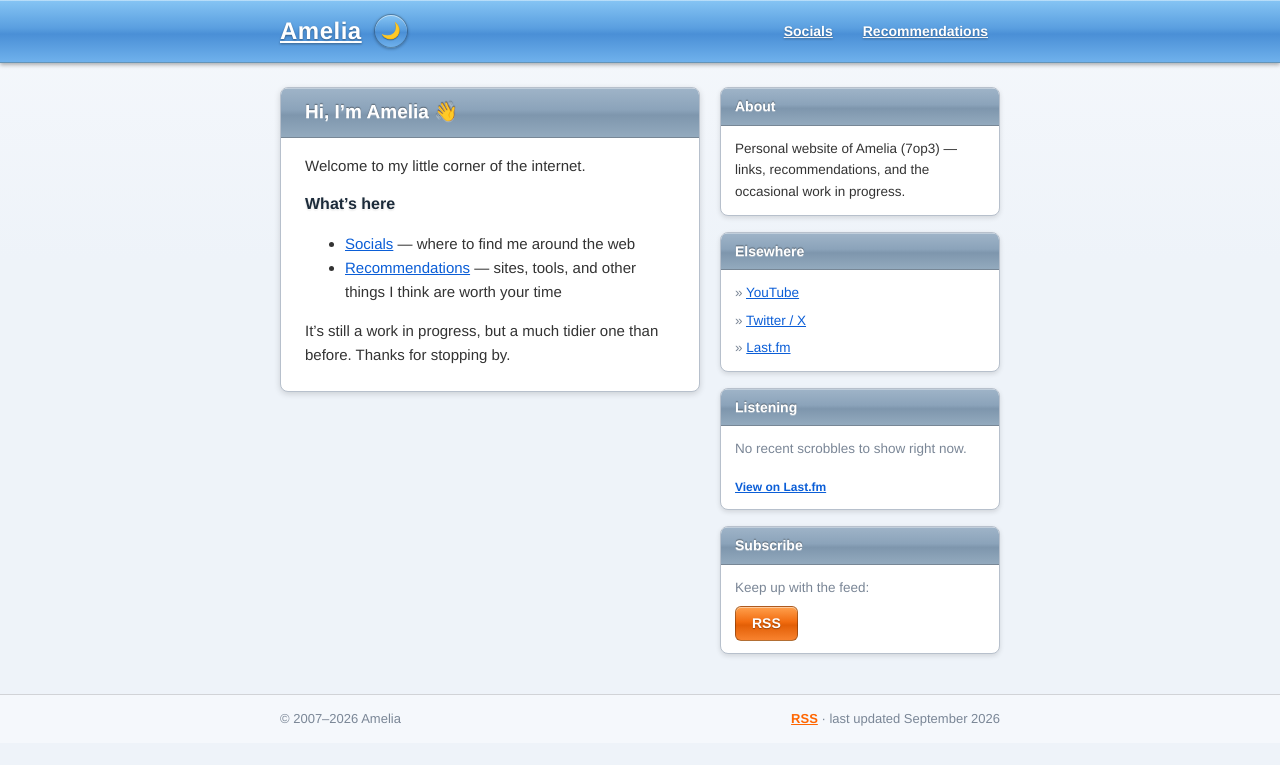
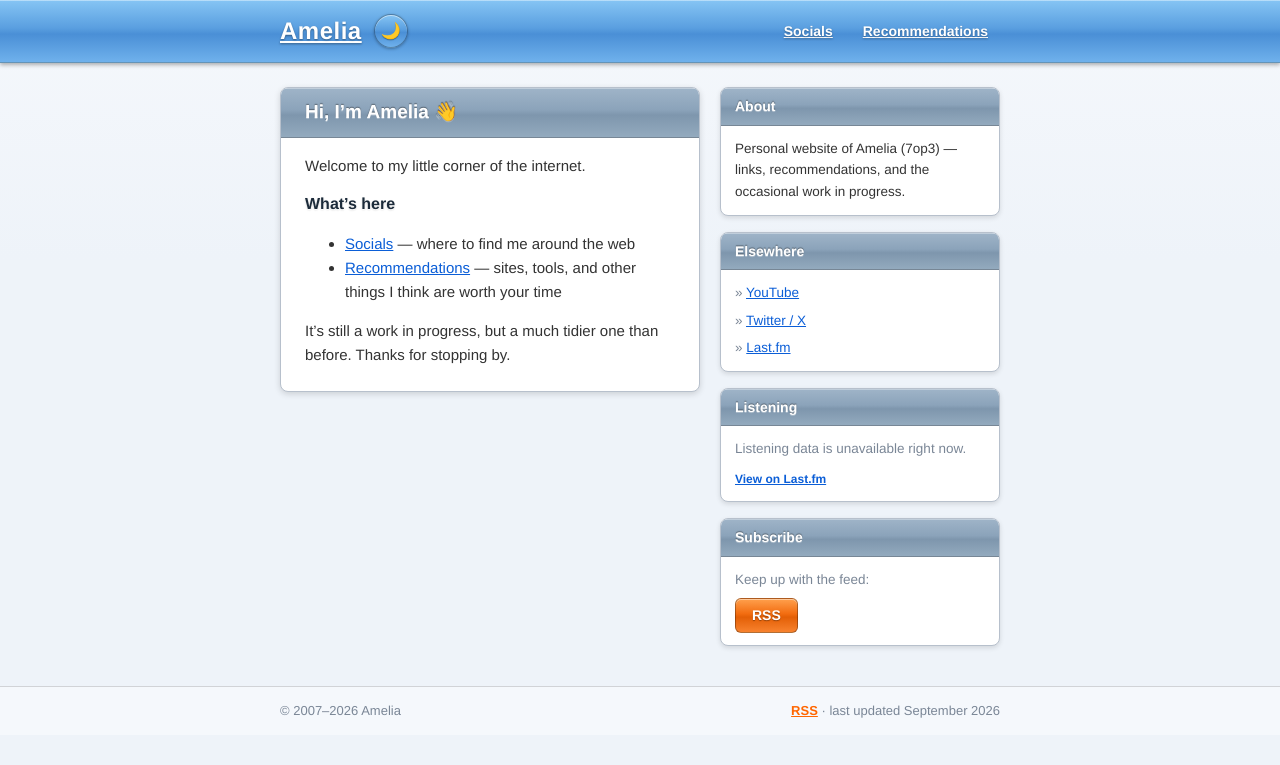
Before and after one commit to 7op3/7op3.github.io, a Jekyll site: the page built from index.md, in a window 1280 px wide. Shown: the top 765 px of the page. Built offline with Jekyll 4.4.1, drawn with Linux system fonts in a browser that asks for light colours; some of the changed lines change nothing that is shown.

Commit message:
Refresh Last.fm data separately

```diff
--- a/_includes/head.html
+++ b/_includes/head.html
@@ -15,6 +15,7 @@
   </script>
   {%- seo -%}
   <link rel="stylesheet" href="{{ "/assets/main.css" | relative_url }}">
+  <script src="{{ "/assets/lastfm.js" | relative_url }}" defer></script>
   <link rel="icon" href="{{ "/assets/favicon.svg" | relative_url }}" type="image/svg+xml">
   {%- feed_meta -%}
   {%- if jekyll.environment == 'production' and site.google_analytics -%}
--- a/_includes/sidebar.html
+++ b/_includes/sidebar.html
@@ -22,26 +22,9 @@
   <div class="widget listening-widget">
     <h2 class="widget-title">Listening</h2>
     <div class="widget-body">
-      {%- assign listening = site.data.lastfm -%}
-      {%- if listening and listening.available -%}
-        <div class="listening-track">
-          {%- if listening.image != empty -%}
-          <img class="listening-art" src="{{ listening.image | escape }}" alt="Album artwork for {{ listening.album | default: listening.name | escape }}" width="64" height="64" loading="lazy">
-          {%- else -%}
-          <div class="listening-art listening-art-empty" aria-hidden="true">LP</div>
-          {%- endif -%}
-          <div class="listening-details">
-            <p class="listening-status">{%- if listening.nowPlaying -%}Now playing{%- else -%}Last played{%- endif -%}</p>
-            <a class="listening-name" href="{{ listening.url | escape }}">{{ listening.name | escape }}</a>
-            <p class="listening-artist">{{ listening.artist | escape }}</p>
-            {%- if listening.album != empty -%}
-            <p class="listening-album">{{ listening.album | escape }}</p>
-            {%- endif -%}
-          </div>
-        </div>
-      {%- else -%}
-        <p class="listening-empty">No recent scrobbles to show right now.</p>
-      {%- endif -%}
+      <div id="lastfm-track" aria-live="polite">
+        <p class="listening-empty">Loading latest track...</p>
+      </div>
       <a class="listening-profile" href="https://www.last.fm/user/ropeburns">View on Last.fm</a>
     </div>
   </div>
--- /dev/null
+++ b/assets/lastfm.js
@@ -0,0 +1,67 @@
+(function () {
+  var widget = document.getElementById('lastfm-track');
+  if (!widget) return;
+
+  function textElement(tag, className, text) {
+    var element = document.createElement(tag);
+    element.className = className;
+    element.textContent = text;
+    return element;
+  }
+
+  function showMessage(className, text) {
+    widget.replaceChildren(textElement('p', className, text));
+  }
+
+  function renderTrack(track) {
+    var row = document.createElement('div');
+    row.className = 'listening-track';
+
+    if (track.image) {
+      var art = document.createElement('img');
+      art.className = 'listening-art';
+      art.src = track.image;
+      art.alt = 'Album artwork for ' + (track.album || track.name);
+      art.width = 64;
+      art.height = 64;
+      art.loading = 'lazy';
+      row.appendChild(art);
+    } else {
+      row.appendChild(textElement('div', 'listening-art listening-art-empty', 'LP'));
+    }
+
+    var details = document.createElement('div');
+    details.className = 'listening-details';
+    details.appendChild(textElement('p', 'listening-status', track.nowPlaying ? 'Now playing' : 'Last played'));
+
+    var name = document.createElement('a');
+    name.className = 'listening-name';
+    name.href = track.url || 'https://www.last.fm/user/ropeburns';
+    name.textContent = track.name;
+    details.appendChild(name);
+    details.appendChild(textElement('p', 'listening-artist', track.artist));
+
+    if (track.album) details.appendChild(textElement('p', 'listening-album', track.album));
+    row.appendChild(details);
+    widget.replaceChildren(row);
+  }
+
+  fetch('https://raw.githubusercontent.com/7op3/7op3.github.io/lastfm-data/lastfm.json?time=' + Date.now(), {
+    cache: 'no-store',
+    credentials: 'omit'
+  })
+    .then(function (response) {
+      if (!response.ok) throw new Error('Listening data is unavailable.');
+      return response.json();
+    })
+    .then(function (track) {
+      if (!track.available || !track.name || !track.artist) {
+        showMessage('listening-empty', 'No recent scrobbles to show right now.');
+        return;
+      }
+      renderTrack(track);
+    })
+    .catch(function () {
+      showMessage('listening-empty', 'Listening data is unavailable right now.');
+    });
+})();
```
Also changed, not shown: .github/workflows/pages.yml, .github/workflows/update-lastfm.yml (added), README.md, 1 other file.
